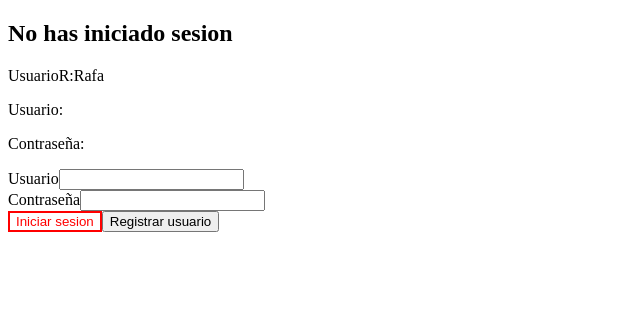
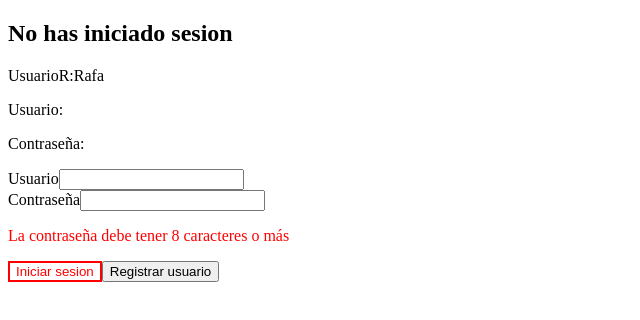
Before and after one commit to az-rbl/demo02, a React (Create React App) app in the folder demo02/: page / in a window 1280 px wide. Shown: the top 320 px of the page, without its empty margins (0-640 px from the left). Built offline with nearby package versions, Linux system fonts and the light colour scheme.

Commit message:
validacion contraseña

```diff
--- a/demo02/src/components/FormularioLogin.js
+++ b/demo02/src/components/FormularioLogin.js
@@ -8,6 +8,7 @@ const FormularioLogin = (props) => {
     const [password, SetPassword] =useState("");
     const [userR, SetUserR] =useState("Rafa");
     const [passwordR, SetPasswordR] =useState("123");
+    const [mayor8, Setmayor8]=useState(false);
     const ChangeR =(e)=>{
         SetPasswordR(password)
         SetUserR(user)
@@ -17,9 +18,12 @@ const FormularioLogin = (props) => {
         console.log(e.target.value);
         SetUser(e.target.value);
 
+
     }
         else if(e.target.name === "password"){
             SetPassword(e.target.value)
+            if(e.target.value.length>7)
+            Setmayor8(true)
 
         }
             };
@@ -36,10 +40,10 @@ const FormularioLogin = (props) => {
     }
 
     const Registrar= (e) =>{
-        if(password>8){
+        if(mayor8===true){
             SetPasswordR(password);
             SetUserR(user);}
-        else{alert("menor que 8")}
+        else{alert("La contraseña debe tener por lo mentos 8 caracteres")}
 
     }
 
@@ -61,6 +65,13 @@ const FormularioLogin = (props) => {
             value={password}
             onChange={Change}
             />
+            {mayor8== true ?(
+                <>
+
+                </>
+            ):(<>
+            <p style={{color:'red'}} >La contraseña debe tener 8 caracteres o más</p>
+            </>)}
         </div>
         <Boton>Iniciar sesion</Boton>
         <Button type ="button" onClick={Registrar}>Registrar usuario</Button>
```
